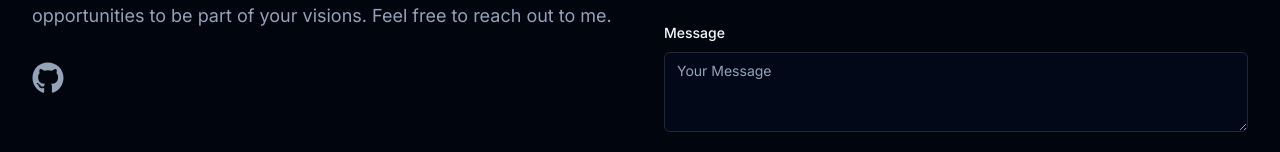
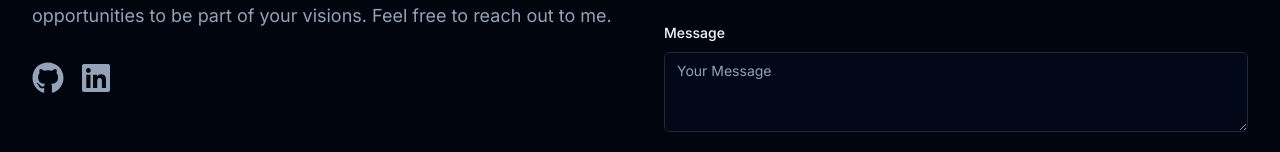
Before and after one commit to AlokKulkarni-11/AK_Portfolio, a React (Vite) app: page / in a window 1280 px wide. Shown: the part 5697-5849 px from the top of the page. Built offline with nearby package versions, Linux system fonts and the light colour scheme.

Commit message:
feat: add linkedin logo to contact section

```diff
--- a/src/components/Contact.tsx
+++ b/src/components/Contact.tsx
@@ -23,8 +23,14 @@ const Contact = () => {
             >
               <FaGithub className="w-8 h-8" />
             </a>
-
-
+            <a
+              href="https://www.linkedin.com/in/alok-kulkarni-499259296/"
+              target="_blank"
+              rel="noopener noreferrer"
+              className="text-muted-foreground hover:text-primary transition-colors"
+            >
+              <FaLinkedin className="w-8 h-8" />
+            </a>
           </div>
         </div>
         <ContactForm />
```
